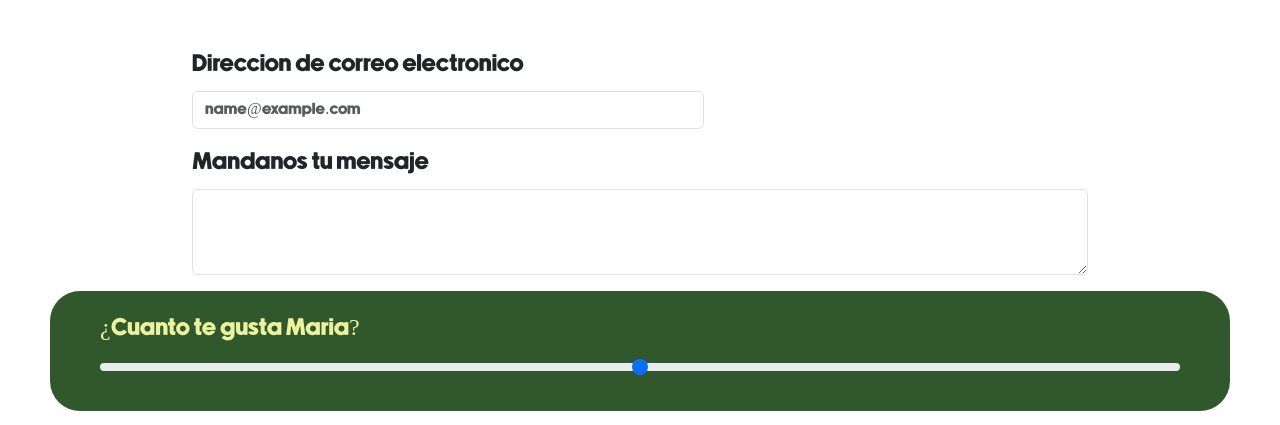
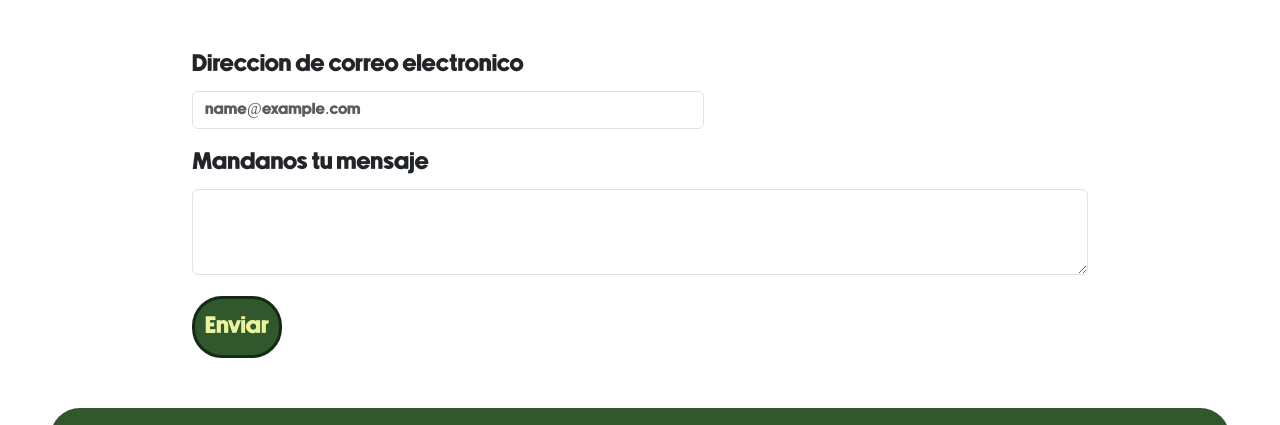
Before and after one commit to SantiGonda/PF-DesarrolloWeb, a website: page pages/Contacto.html in a window 1280 px wide. Shown: the part 99-524 px from the top of the page. Drawn offline with nearby package versions, Linux system fonts and the light colour scheme.

Commit message:
Formulario funcionando

```diff
--- a/package.json
+++ b/package.json
@@ -1,12 +1,12 @@
 {
   "name": "preentrega3-santiago-gonda",
   "version": "1.0.0",
-  "description": "",
   "main": "index.js",
   "scripts": {
     "test": "echo \"Error: no test specified\" && exit 1"
   },
   "keywords": [],
   "author": "",
-  "license": "ISC"
+  "license": "ISC",
+  "description": ""
 }
--- a/pages/Contacto.html
+++ b/pages/Contacto.html
@@ -54,22 +54,25 @@
     </header>
 
 
-    <main class="main-contacto">
+    <form action="https://formsubmit.co/greensheep.c.c@gmail.com" method="POST" class="main-contacto">
         <section class="formulario">
             <div class="mb-3 correo">
                 <label for="exampleFormControlInput1" class="form-label">Dirección de correo electrónico</label>
-                <input type="email" class="form-control" id="exampleFormControlInput1" placeholder="name@example.com">
+                <input type="email" name="email"  class="form-control" id="exampleFormControlInput1" placeholder="name@example.com">
             </div>
             <div class="mb-3">
                 <label for="exampleFormControlTextarea1" class="form-label">Mandanos tu mensaje</label>
-                <textarea class="form-control" id="exampleFormControlTextarea1" rows="3"></textarea>
+                <textarea type="text" name="name" class="form-control" id="exampleFormControlTextarea1" rows="3"></textarea>
             </div>
+            <div>
+            <button type="submit">Enviar</button>
+        </div>
         </section>
         <section class="rango">
             <label for="customRange1" class="form-label">¿Cuánto te gusta María?</label>
             <input type="range" class="form-range" id="customRange1">
         </section>
-    </main>
+    </form>
 
     <footer>
         <section class="redes">
--- a/scss/partials/_contacto.scss
+++ b/scss/partials/_contacto.scss
@@ -13,6 +13,14 @@
     .correo {
       width: 40vw;
     }
+    button {
+      margin: 5px 0 50px 0;
+      padding: 10px 10px 10px 10px;
+      background-color: $verde3;
+      border-radius: 30px;
+      border: 3px solid $verde4;
+      color: $amarilloclaro;
+    }
   }
 
   .rango {
```
Also changed, not shown: css/style.css, 1 other file.
